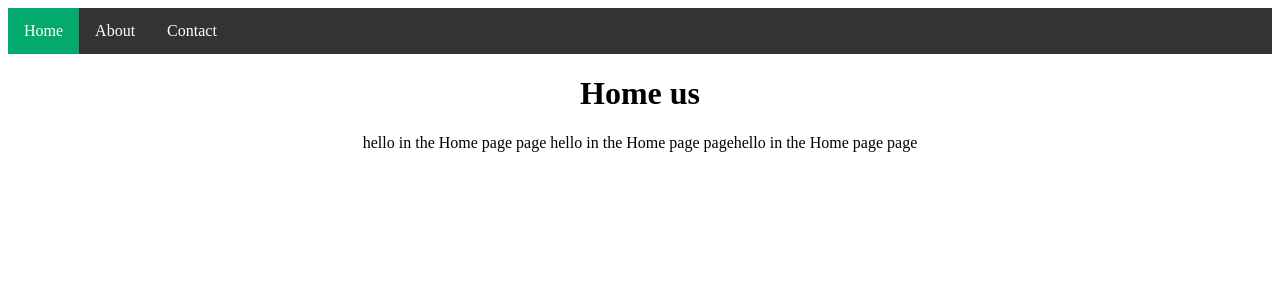
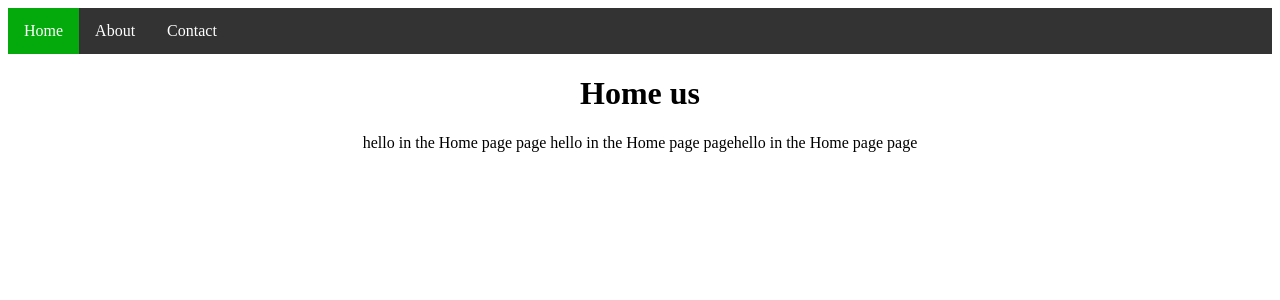
Before and after one commit to Ramijawadi/test-ReactRouter-v6-, a React (Create React App) app: page / in a window 1280 px wide. Shown: the top 300 px of the page. Built offline with nearby package versions, Linux system fonts and the light colour scheme.

Commit message:
second change background color

```diff
--- a/src/index.css
+++ b/src/index.css
@@ -22,5 +22,5 @@ li a {
 li a:hover {
   background-color: #1a4737;
 } .active {
-  background-color: #04AA6D;
+  background-color: #04aa0c;
 }
```
